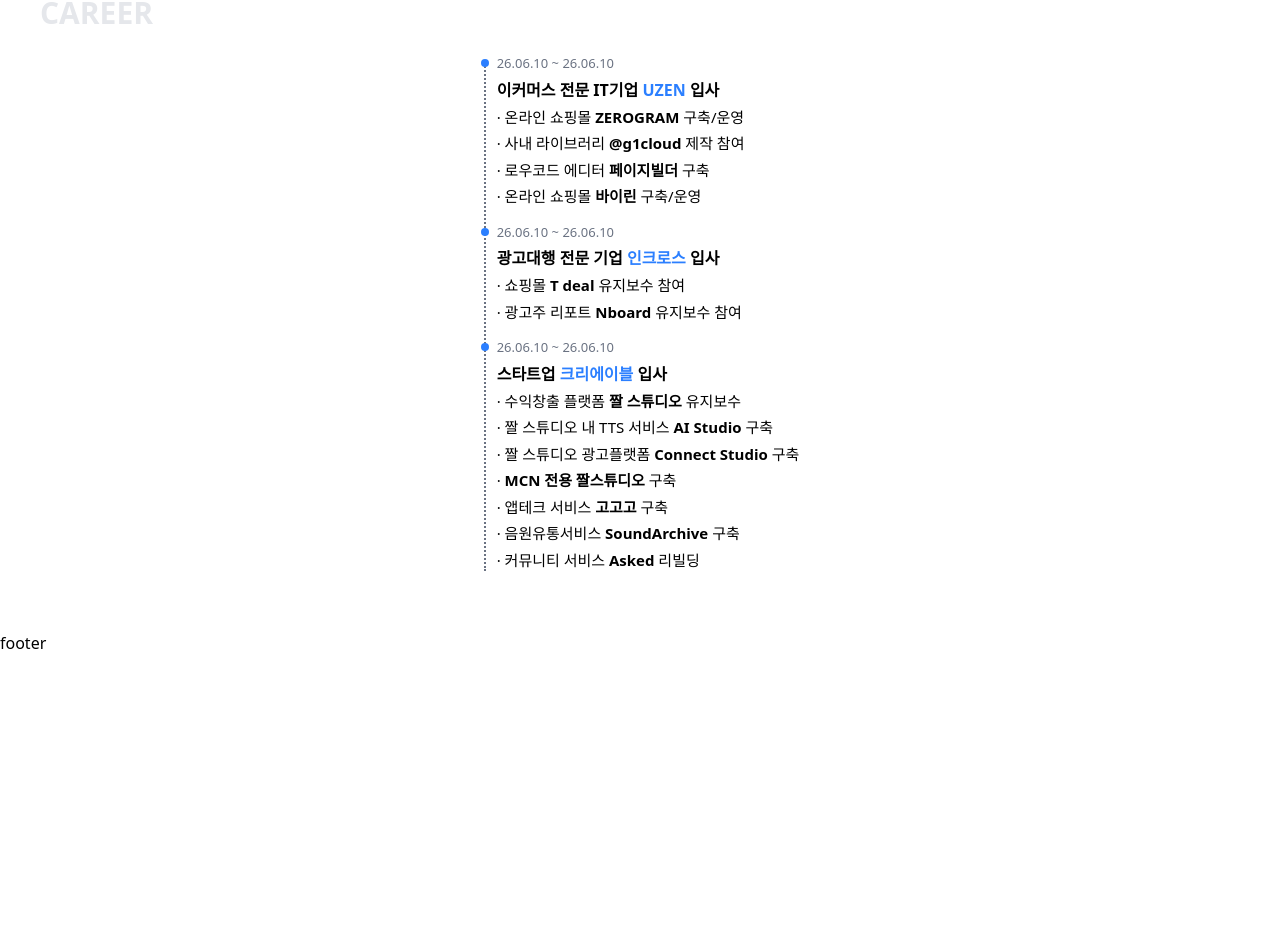
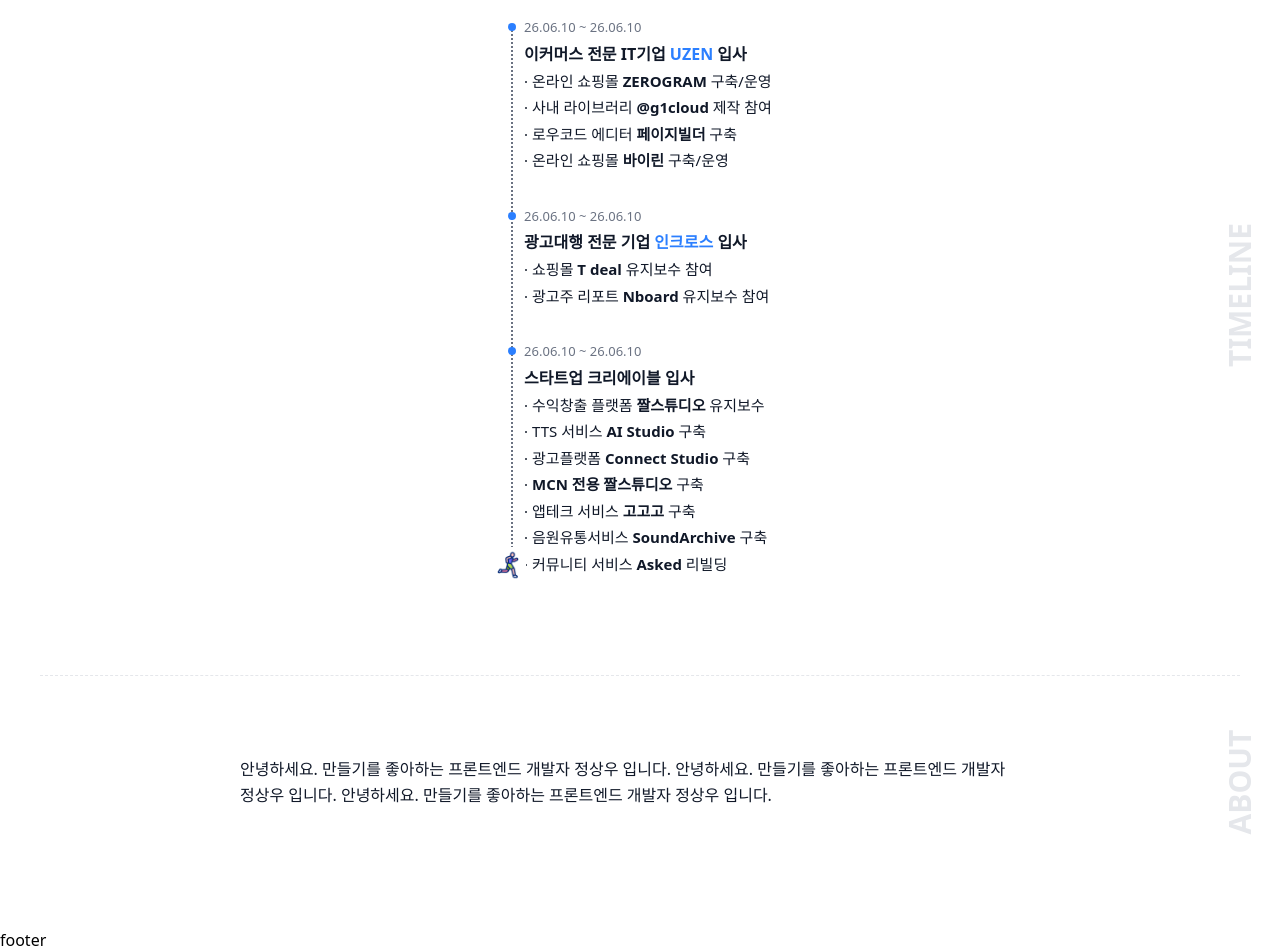
Before and after one commit to zabefofoon/portfolio, a React app: page / in a window 1280 px wide. Shown: the part 441-1393 px from the top of the page. Before the commit the page ends 1096 px from the top, so only its background shows below. Built offline with nearby package versions, Linux system fonts and the light colour scheme; the HTML template or start-up script is replaced by a standard one.

Commit message:
refactor: 타임라인영역 반복문으로 변경

```diff
--- a/src/App.tsx
+++ b/src/App.tsx
@@ -1,126 +1,128 @@
 function App() {
+  const timelines = [
+    {
+      period: '26.06.10 ~ 26.06.10',
+      title: `이커머스 전문 IT기업 <b class="text-blue-500">UZEN</b> 입사`,
+      items: [
+        '온라인 쇼핑몰 <b>ZEROGRAM</b> 구축/운영',
+        '사내 라이브러리 <b>@g1cloud </b>제작 참여',
+        '로우코드 에디터 <b>페이지빌더</b> 구축',
+        '온라인 쇼핑몰 <b>바이린</b> 구축/운영',
+      ],
+    },
+    {
+      period: '26.06.10 ~ 26.06.10',
+      title: `광고대행 전문 기업 <b class="text-blue-500">인크로스</b> 입사`,
+      items: [
+        '쇼핑몰 <b>T deal</b> 유지보수 참여',
+        '광고주 리포트 <b>Nboard</b> 유지보수 참여',
+      ],
+    },
+    {
+      period: '26.06.10 ~ 26.06.10',
+      title: `스타트업 <b className="text-blue-500">크리에이블</b> 입사`,
+      items: [
+        '수익창출 플랫폼 <b>짤스튜디오</b> 유지보수',
+        'TTS 서비스 <b>AI Studio</b> 구축',
+        '광고플랫폼 <b>Connect Studio</b> 구축',
+        '<b>MCN 전용 짤스튜디오</b> 구축',
+        '앱테크 서비스 <b>고고고</b> 구축',
+        '음원유통서비스 <b>SoundArchive</b> 구축',
+        '커뮤니티 서비스 <b>Asked</b> 리빌딩',
+      ],
+    },
+  ]
+
   return (
     <>
       {/* <header>header</header> */}
-      <main className="bg-blue-100">
+      <main className="bg-linear-to-br from-blue-100 to-blue-200 text-gray-900">
         {/* 상단 영역 */}
         <section className="scroll-opacity -mb-10 flex flex-col items-center justify-center pb-10">
           <div className="flex items-center gap-5 py-30">
             <figure className="flex flex-col items-center gap-2">
               <img
-                className="aspect-square w-32"
+                className="border-border aspect-square size-32 rounded-full border border-gray-200"
                 src="/resources/images/profile.webp"
                 alt="내 프로필"
               />
               <figcaption className="text-sm text-gray-600">
-                1995.05.03, 7년차
+                1995.05.03, INFJ
               </figcaption>
             </figure>
             <div>
               <h1 className="text-2xl leading-[140%] whitespace-pre-wrap">
-                {`반갑습니다.\n프론트엔드 정상우입니다.`}
-              </h1>
+                {`정상우`}
+              </h1>{' '}
+              <p className="mt-1 text-sm leading-[140%] font-semibold whitespace-pre-wrap text-blue-500">
+                #프론트엔드 #7년차
+              </p>
             </div>
           </div>
         </section>
         {/* 상단 영역 */}
-
-        <section className="relative z-1 mx-auto max-w-[1920px] rounded-t-4xl bg-white p-10">
-          <h2 className="text-3xl font-bold text-gray-200">CAREER</h2>
+        <div className="relative z-1 mx-auto flex max-w-[1920px] flex-col items-center gap-20 rounded-t-4xl bg-white p-10">
+          {/* 타임라인 */}
+          <section className="relative w-full">
+            <h2 className="absolute top-1/2 right-0 translate-x-1/2 -translate-y-1/2 rotate-270 text-3xl font-bold text-gray-200">
+              TIMELINE
+            </h2>
             <div className="flex items-center justify-center">
-            <div className="relative m-5 flex flex-col gap-3">
+              <div className="relative m-5 flex flex-col gap-8">
                 <div className="absolute left-0.75 h-full border-l-2 border-dotted border-gray-500"></div>
+                {timelines.map((timeline, index) => (
                   <div className="relative flex items-start gap-2">
+                    {index === 0 && (
                       <div className="absolute left-0.5 h-3 w-1 bg-white dark:bg-black"></div>
-                <div className="relative mt-2 size-2 rounded-full bg-blue-500"></div>
+                    )}
+                    <div className="relative size-2 translate-y-2 rounded-full bg-blue-500"></div>
                     <div>
                       <p className="mb-1 text-[15px] font-bold">
                         <span className="text-[13px] font-light text-gray-500">
-                      26.06.10 ~ 26.06.10
+                          {timeline.period}
                         </span>
                       </p>
                       <div className="flex flex-col gap-1">
-                    <p className="text-[16px] font-bold">
-                      이커머스 전문 IT기업 <b className="text-blue-500">UZEN</b>{' '}
-                      입사
+                        <p
+                          className="text-[16px] font-bold"
+                          dangerouslySetInnerHTML={{ __html: timeline.title }}
+                        ></p>
+                        {timeline.items.map((item) => (
+                          <p className="text-[15px]">
+                            ·{' '}
+                            <span
+                              dangerouslySetInnerHTML={{ __html: item }}
+                            ></span>
                           </p>
-                    <p className="text-[15px]">
-                      · 온라인 쇼핑몰 <b>ZEROGRAM</b> 구축/운영
-                    </p>
-                    <p className="text-[15px]">
-                      · 사내 라이브러리 <b>@g1cloud </b>제작 참여
-                    </p>
-                    <p className="text-[15px]">
-                      · 로우코드 에디터 <b>페이지빌더</b> 구축
-                    </p>
-                    <p className="text-[15px]">
-                      · 온라인 쇼핑몰 <b>바이린</b> 구축/운영
-                    </p>
+                        ))}
                       </div>
                     </div>
+                    {index === timelines.length - 1 && (
+                      <img
+                        src="/resources/images/running.gif"
+                        className="absolute -bottom-2 -left-4.5 size-9"
+                      />
+                    )}
                   </div>
-              <div className="relative flex items-start gap-2">
-                <div className="relative mt-2 size-2 rounded-full bg-blue-500"></div>
-                <div>
-                  <p className="mb-1 text-[15px] font-bold">
-                    <span className="text-[13px] font-light text-gray-500">
-                      26.06.10 ~ 26.06.10
-                    </span>
-                  </p>
-                  <div className="flex flex-col gap-1">
-                    <p className="text-[16px] font-bold">
-                      광고대행 전문 기업{' '}
-                      <b className="text-blue-500">인크로스</b> 입사
-                    </p>
-                    <p className="text-[15px]">
-                      · 쇼핑몰 <b>T deal</b> 유지보수 참여
-                    </p>
-                    <p className="text-[15px]">
-                      · 광고주 리포트 <b>Nboard</b> 유지보수 참여
-                    </p>
-                  </div>
-                </div>
-              </div>
-              <div className="relative flex items-start gap-2">
-                {/* <div className="absolute -bottom-1 left-[2px] h-full w-1 bg-white dark:bg-black"></div> */}
-                <div className="relative mt-2 size-2 rounded-full bg-blue-500"></div>
-                <div>
-                  <p className="mb-1 text-[15px] font-bold">
-                    <span className="text-[13px] font-light text-gray-500">
-                      26.06.10 ~ 26.06.10
-                    </span>
-                  </p>
-                  <div className="flex flex-col gap-1">
-                    <p className="text-[16px] font-bold">
-                      스타트업 <b className="text-blue-500">크리에이블</b> 입사
-                    </p>
-                    <p className="text-[15px]">
-                      · 수익창출 플랫폼 <b>짤 스튜디오</b> 유지보수
-                    </p>
-                    <p className="text-[15px]">
-                      · 짤 스튜디오 내 TTS 서비스 <b>AI Studio</b> 구축
-                    </p>
-                    <p className="text-[15px]">
-                      · 짤 스튜디오 광고플랫폼 <b>Connect Studio</b> 구축
-                    </p>
-                    <p className="text-[15px]">
-                      · <b>MCN 전용 짤스튜디오</b> 구축
-                    </p>
-                    <p className="text-[15px]">
-                      · 앱테크 서비스 <b>고고고</b> 구축
-                    </p>
-                    <p className="text-[15px]">
-                      · 음원유통서비스 <b>SoundArchive</b> 구축
-                    </p>
-                    <p className="text-[15px]">
-                      · 커뮤니티 서비스 <b>Asked</b> 리빌딩
-                    </p>
-                  </div>
-                </div>
-              </div>
+                ))}
               </div>
             </div>
           </section>
+          {/* 타임라인 */}
+
+          {/* 소개 */}
+          <section className="relative w-full border-t border-dashed border-gray-200 py-20">
+            <h2 className="absolute top-1/2 right-0 translate-x-1/2 -translate-y-1/2 rotate-270 text-3xl font-bold text-gray-200">
+              ABOUT
+            </h2>
+            <div className="mx-auto flex max-w-200 items-center justify-center text-left leading-relaxed text-pretty break-keep">
+              안녕하세요. 만들기를 좋아하는 프론트엔드 개발자 정상우 입니다.
+              안녕하세요. 만들기를 좋아하는 프론트엔드 개발자 정상우 입니다.
+              안녕하세요. 만들기를 좋아하는 프론트엔드 개발자 정상우 입니다.
+            </div>
+          </section>
+          {/* 소개 */}
+        </div>
       </main>
       <footer>footer</footer>
     </>
```
Also changed, not shown: public/resources/images/running.gif (added). Lines whose indentation alone changed are shown as unchanged.
